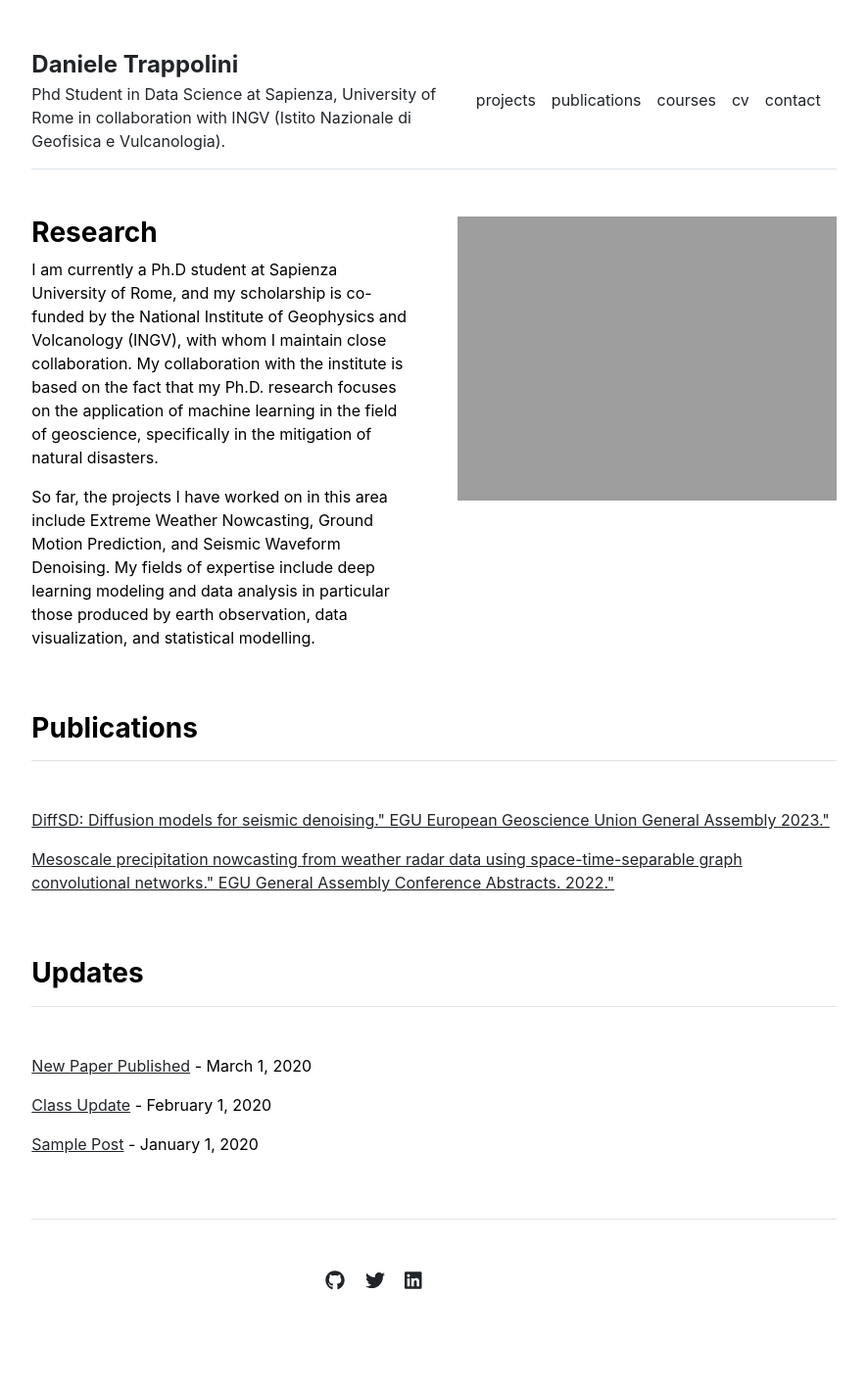
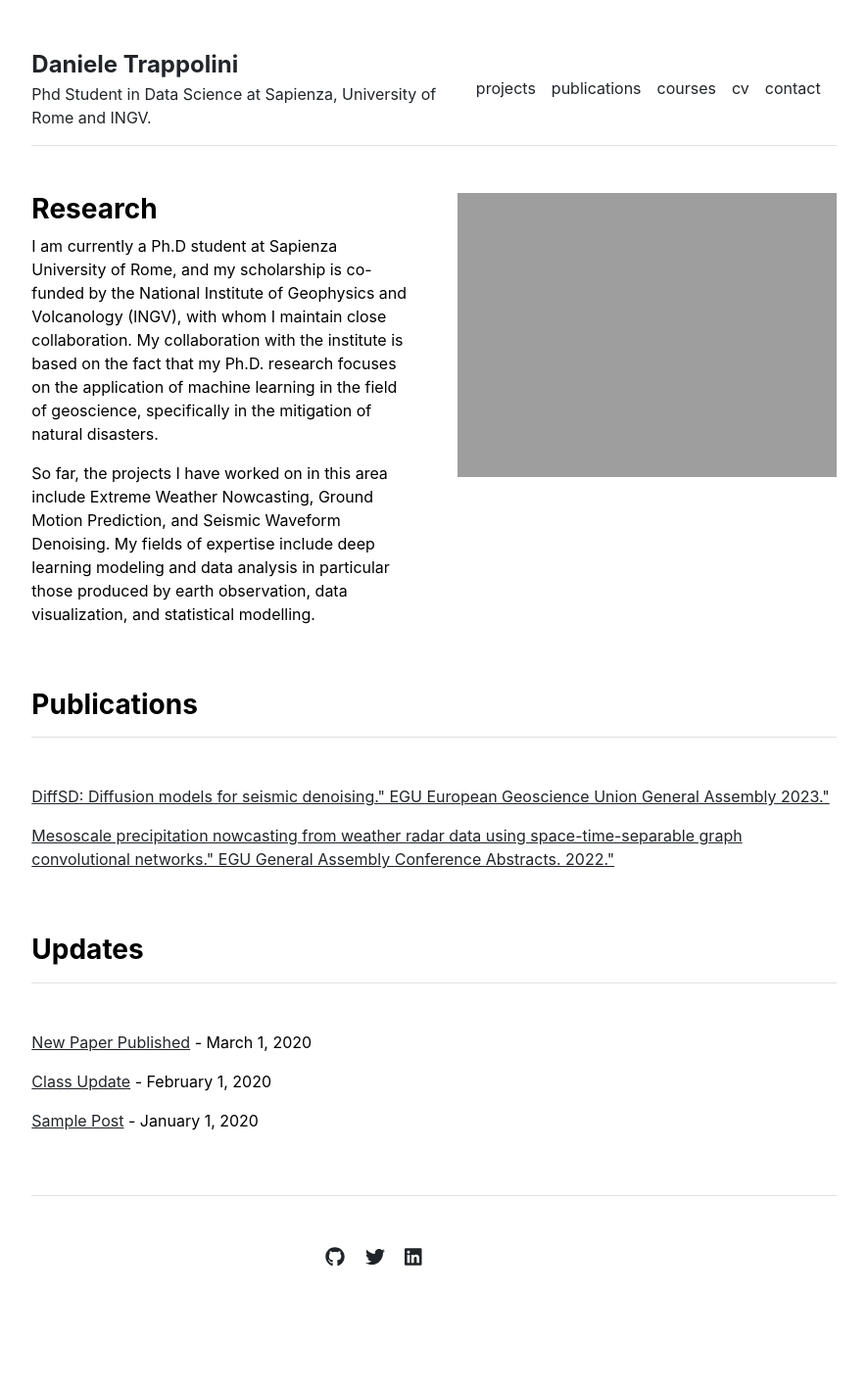
Before and after one commit to Daniele-Trappolini/Daniele-Trappolini.github.io, a Jekyll site: the page built from index.md, in a window 1280 px wide. Shown: the whole page at 98% size, without its empty margins (197-1082 px from the left). Built offline with Jekyll 4.4.1, drawn with Linux system fonts in a browser that asks for light colours; after the commit the page ends 1395 px from its top, so only the background shows below that.

Commit message:
_config.yml

```diff
--- a/_config.yml
+++ b/_config.yml
@@ -2,4 +2,4 @@ remote_theme: LeNPaul/academic
 url: "https://daniele-trappolini.github.io/" # the base hostname & protocol for your site, e.g. http://example.com
 baseurl: "" # the subpath of your site, e.g. /blog
 title: "Daniele Trappolini" # the name of your site, e.g. ACME Corp.
-description: "Phd Student in Data Science at Sapienza, University of Rome in collaboration with INGV (Istito Nazionale di Geofisica e Vulcanologia)."
+description: "Phd Student in Data Science at Sapienza, University of Rome and INGV."
```
